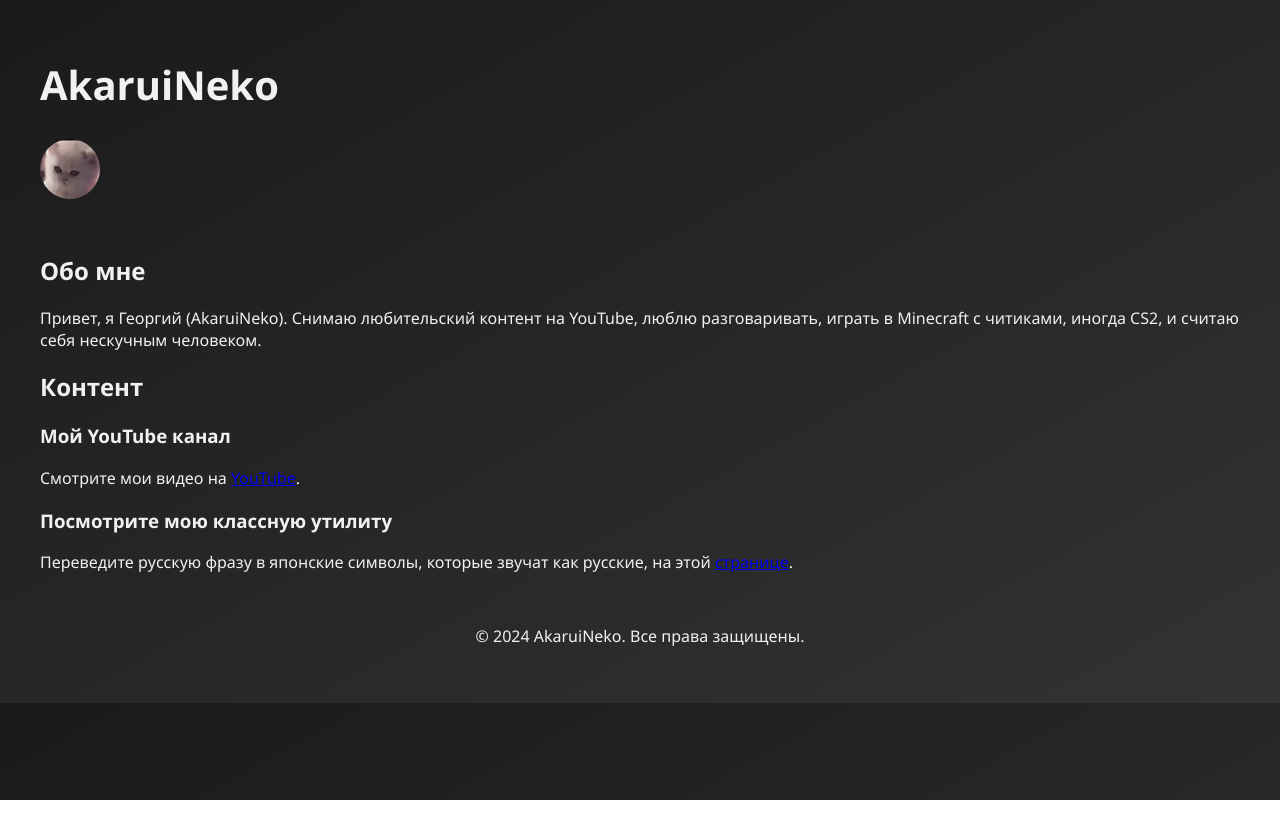
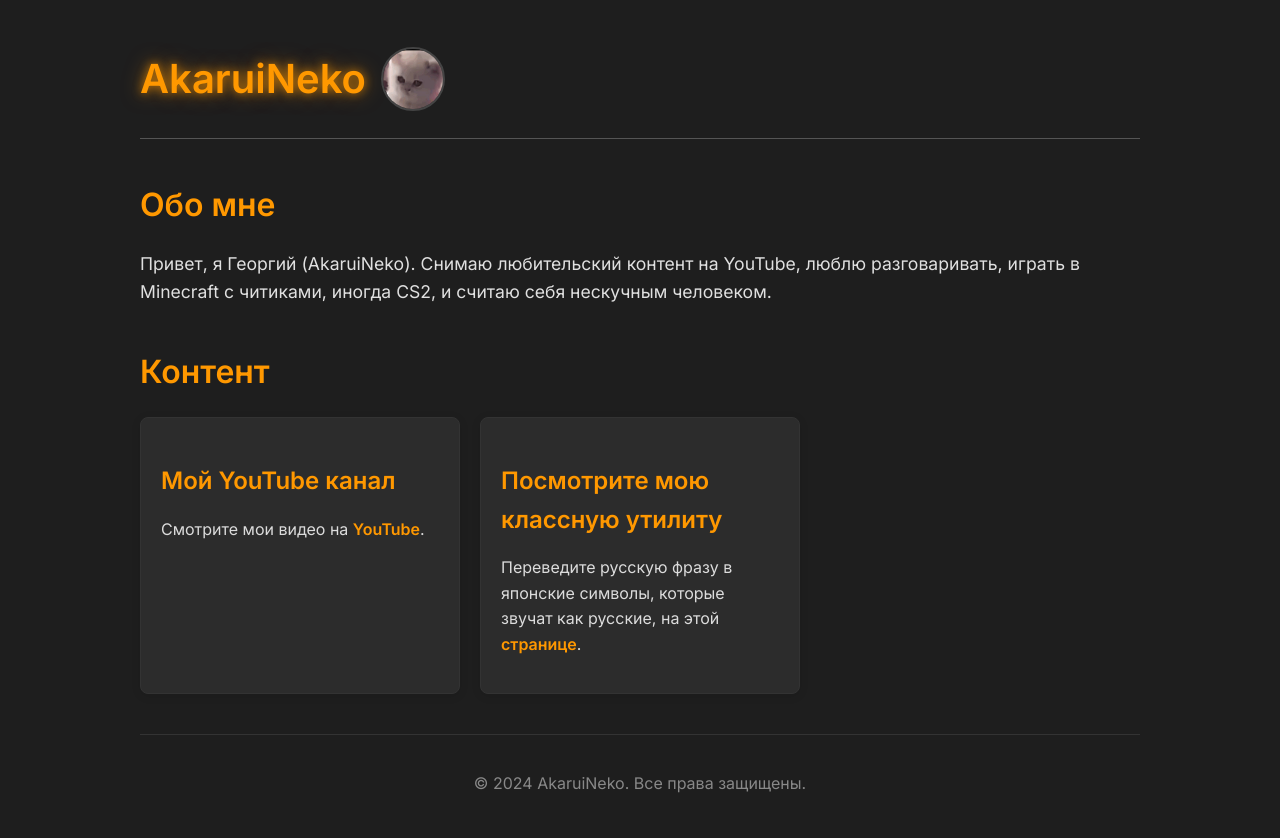
Before and after one commit to BrightCat14/BrightCat14.github.io, a plain HTML site: page index.html in a window 1280 px wide. Before the commit the page ends 800 px from the top, so only its background shows below. Drawn offline with Linux system fonts and the light colour scheme.

Commit message:
Update styles.css

```diff
--- a/styles.css
+++ b/styles.css
@@ -1,156 +1,177 @@
-/* Basic styling */
+/* Основные стили для всего документа */
 body {
     margin: 0;
     padding: 0;
-    font-family: 'Segoe UI', Tahoma, Geneva, Verdana, sans-serif;
-    background: linear-gradient(to bottom right, #2c2c2c, #3a3a3a);
-    color: #e0e0e0;
-    transition: background 0.5s, color 0.5s;
+    font-family: 'Inter', sans-serif;
+    line-height: 1.6;
+    background: #0d0d0d; /* Dark background */
+    color: #e0e0e0; /* Light text */
+    transition: background 0.5s ease, color 0.5s ease;
 }
 
-/* Container */
+/* Основной контейнер */
 .container {
-    max-width: 1200px;
+    max-width: 1000px;
     margin: 0 auto;
     padding: 20px;
 }
 
-/* Header styles */
+/* Стили для шапки сайта */
 header {
     display: flex;
     justify-content: space-between;
     align-items: center;
     margin-bottom: 40px;
-    padding: 10px 0;
+    border-bottom: 1px solid #333;
 }
 
-/* Logo */
+.logo {
+    display: flex;
+    align-items: center;
+}
+
 .logo h1 {
-    font-size: 2.5em;
-    color: #f1f1f1;
+    font-size: 2.5rem;
+    margin-right: 15px;
+    color: #ff9800;
+    text-shadow: 0 0 10px rgba(255, 152, 0, 0.7), 0 0 20px rgba(255, 152, 0, 0.5);
 }
 
 .avatar {
     width: 60px;
     height: 60px;
     border-radius: 50%;
+    border: 2px solid #444;
 }
 
-/* Spotify embed card */
-.spotify-card {
-    background: rgba(255, 255, 255, 0.1);
-    border-radius: 15px;
-    padding: 20px;
-    backdrop-filter: blur(10px);
-    box-shadow: 0 4px 20px rgba(0, 0, 0, 0.3);
-    margin-bottom: 20px;
+/* Кнопка переключения темы */
+.theme-toggle {
+    padding: 12px 24px;
+    font-size: 1rem;
+    cursor: pointer;
+    border: none;
+    background-color: #ff9800;
+    color: white;
+    border-radius: 50px;
+    transition: background-color 0.3s, box-shadow 0.3s;
+    box-shadow: 0 0 8px rgba(255, 152, 0, 0.8);
 }
 
-.spotify-info {
-    color: #f1f1f1;
+.theme-toggle:hover {
+    background-color: #ff5722; /* Darker orange for hover */
 }
 
-.spotify-playing {
-    font-size: 1.3em;
-    margin-bottom: 5px;
+/* Секция "Обо мне" */
+.about {
+    margin-bottom: 40px;
 }
 
-.spotify-artist {
-    color: #a0a0a0;
-    margin-bottom: 15px;
+.about h2 {
+    font-size: 2rem;
+    margin-bottom: 20px;
+    color: #ff9800;
 }
 
-.spotify-time {
-    display: flex;
-    justify-content: space-between;
-    align-items: center;
+.about p {
+    font-size: 1.1rem;
+    color: #e0e0e0;
 }
 
-.progress-bar {
-    width: 80%;
-    height: 4px;
-    background-color: #555;
-    border-radius: 2px;
-    position: relative;
+/* Секция "Контент" с карточками */
+.content {
+    margin-bottom: 40px;
 }
 
-.progress-bar::before {
-    content: '';
-    position: absolute;
-    width: 30%;
-    height: 100%;
-    background-color: #f1f1f1;
-    border-radius: 2px;
+.content h2 {
+    font-size: 2rem;
+    margin-bottom: 20px;
+    color: #ff9800;
 }
 
-/* Info cards */
-.info-cards {
-    display: flex;
+.cards {
+    display: grid;
+    grid-template-columns: repeat(auto-fill, minmax(250px, 1fr));
     gap: 20px;
 }
 
-.info-card {
-    background: rgba(255, 255, 255, 0.1);
-    padding: 15px;
-    border-radius: 15px;
-    flex: 1;
-    text-align: center;
-    backdrop-filter: blur(10px);
-    box-shadow: 0 4px 20px rgba(0, 0, 0, 0.3);
+.card {
+    background-color: #1a1a1a;
+    padding: 20px;
+    border-radius: 8px;
+    box-shadow: 0 2px 10px rgba(0, 0, 0, 0.1);
+    border: 1px solid #333;
+    color: #dcdcdc;
+    transition: transform 0.3s, box-shadow 0.3s, border-color 0.3s;
 }
 
-.info-card h4 {
-    font-size: 1.2em;
-    margin-bottom: 10px;
-    color: #f1f1f1;
+.card:hover {
+    transform: translateY(-5px);
+    box-shadow: 0 4px 15px rgba(0, 0, 0, 0.2);
+    border-color: #ff9800;
 }
 
-.info-card p {
-    color: #a0a0a0;
-    font-size: 1em;
+.card h3 {
+    font-size: 1.5rem;
+    margin-bottom: 10px;
+    color: #ff9800;
 }
 
-/* Theme toggle button */
-.theme-toggle {
-    padding: 10px 20px;
-    font-size: 1em;
-    cursor: pointer;
-    border: none;
-    background-color: #444;
-    color: white;
-    border-radius: 5px;
-    transition: background-color 0.3s, color 0.3s;
+.card p {
+    font-size: 1rem;
+    color: #dcdcdc;
 }
 
-.theme-toggle:hover {
-    background-color: #555;
+.card a {
+    color: #ff9800;
+    text-decoration: none;
+    font-weight: bold;
 }
 
-/* Footer */
+.card a:hover {
+    text-decoration: underline;
+}
+
+/* Стили для подвала */
 footer {
     text-align: center;
     padding: 20px 0;
+    border-top: 1px solid #333;
     color: #888;
 }
 
-/* Dark mode */
+/* Темная тема */
 .dark-mode {
-    background: linear-gradient(to bottom right, #1a1a1a, #333);
+    background: #1e1e1e;
+    color: #ccc;
 }
 
-.dark-mode h1, .dark-mode h2, .dark-mode h3, .dark-mode p {
-    color: #f1f1f1;
+.dark-mode header {
+    border-bottom-color: #555;
 }
 
-.dark-mode .spotify-card, .dark-mode .info-card {
-    background: rgba(50, 50, 50, 0.8);
+.dark-mode .logo h1 {
+    color: #ff9800;
+}
+
+.dark-mode .card {
+    background-color: #2c2c2c;
 }
 
 .dark-mode .theme-toggle {
-    background-color: #f1f1f1;
-    color: #333;
+    background-color: #555;
+    color: #ccc;
 }
 
 .dark-mode .theme-toggle:hover {
-    background-color: #ddd;
+    background-color: #666;
 }
+
+@media (max-width: 600px) {
+    .cards {
+        grid-template-columns: 1fr;
+    }
+
+    .logo h1 {
+        font-size: 2rem;
+    }
+}
```
